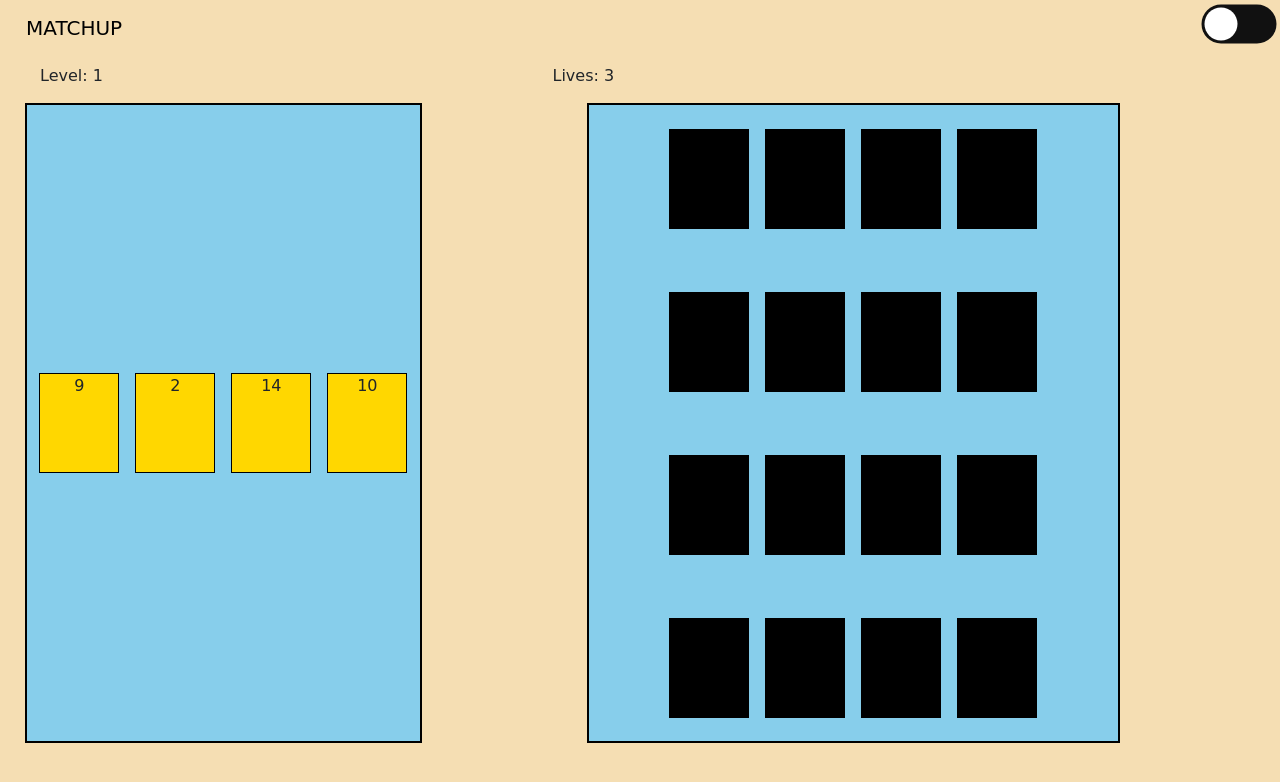
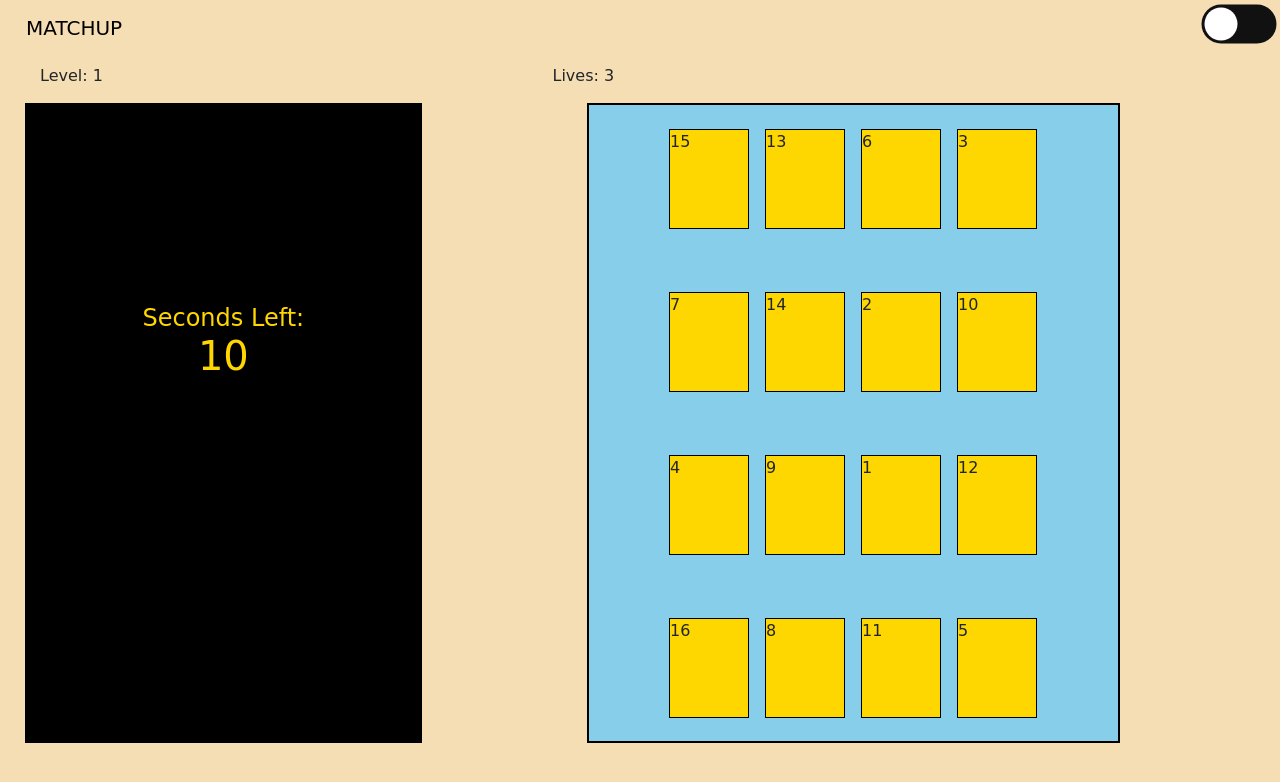
Before and after one commit to jerhabor/matchUp, a plain HTML site: page index.html in a window 1280 px wide. Drawn offline with nearby package versions, Linux system fonts and the light colour scheme; a web font is replaced by a local one.

Commit message:
FEAT: Moved div for timer into the left-deck container. Also added 'no-display' classes for the left cards. This prevents the possibility of the left-hand side cards being seen at all prior to the end of the countdown.

```diff
--- a/index.html
+++ b/index.html
@@ -29,16 +29,17 @@
         </div>
         <div class="row game-container">
             <div class="col-4" id="left-container">
-                <div class="col-12" id="timer">
-                </div>
                 <div class="col-12" id="left-deck">
-                    <div class="left-card easy-level unmatched">
+                    <div class="col-12" id="timer">
+                        <h4>Seconds Left:<br/><span id="seconds-left">15</span></h4>
                     </div>
-                    <div class="left-card easy-level unmatched">
+                    <div class="left-card no-display unmatched">
                     </div>
-                    <div class="left-card easy-level unmatched">
+                    <div class="left-card no-display unmatched">
                     </div>
-                    <div class="left-card easy-level unmatched">
+                    <div class="left-card no-display unmatched">
+                    </div>
+                    <div class="left-card no-display unmatched">
                     </div>
                 </div>
             </div>
```
